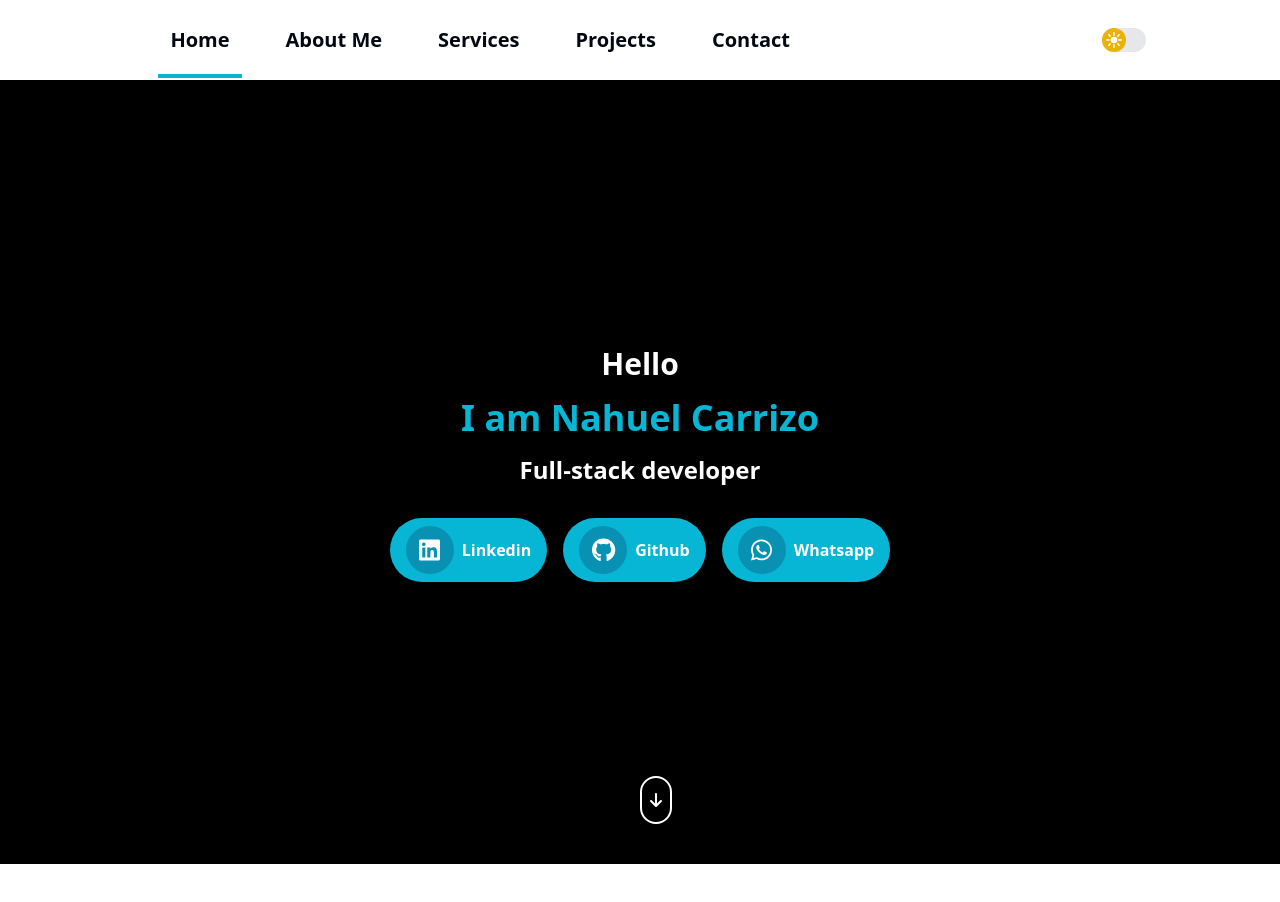
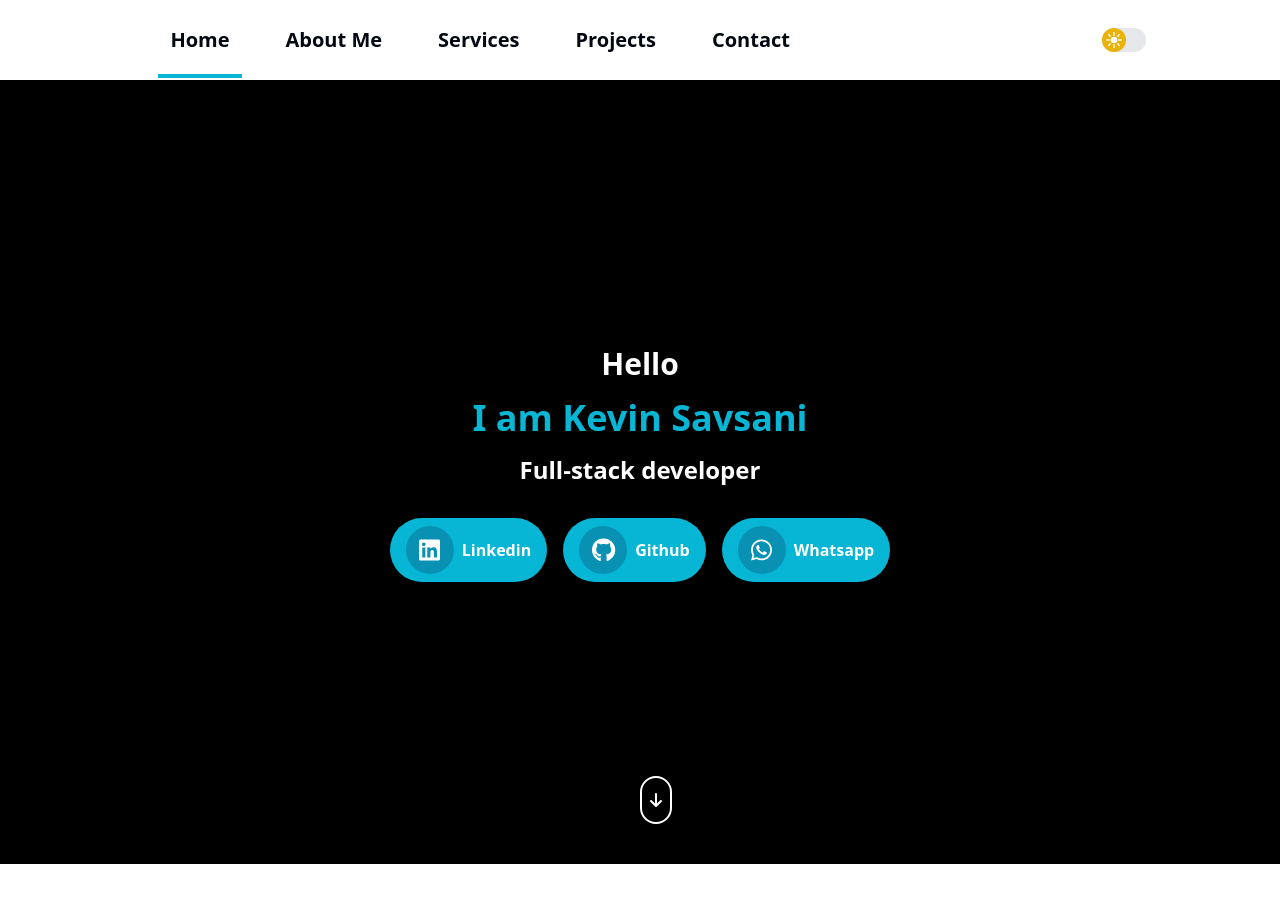
Before and after one commit to kevinmsavsani/portfolio, a React (Create React App) app: page / in a window 1280 px wide. Shown: the top 902 px of the page. Built offline with nearby package versions, Linux system fonts and the light colour scheme.

Commit message:
added content

```diff
--- a/src/components/Content.tsx
+++ b/src/components/Content.tsx
@@ -24,7 +24,7 @@ const Content: React.FC = () => (
           data-aos-delay="800"
           className="text-cyan-500 text-4xl mb-4"
         >
-          I am Nahuel Carrizo
+          I am Kevin Savsani
         </h1>
         <p
           data-aos="fade-up"
```
